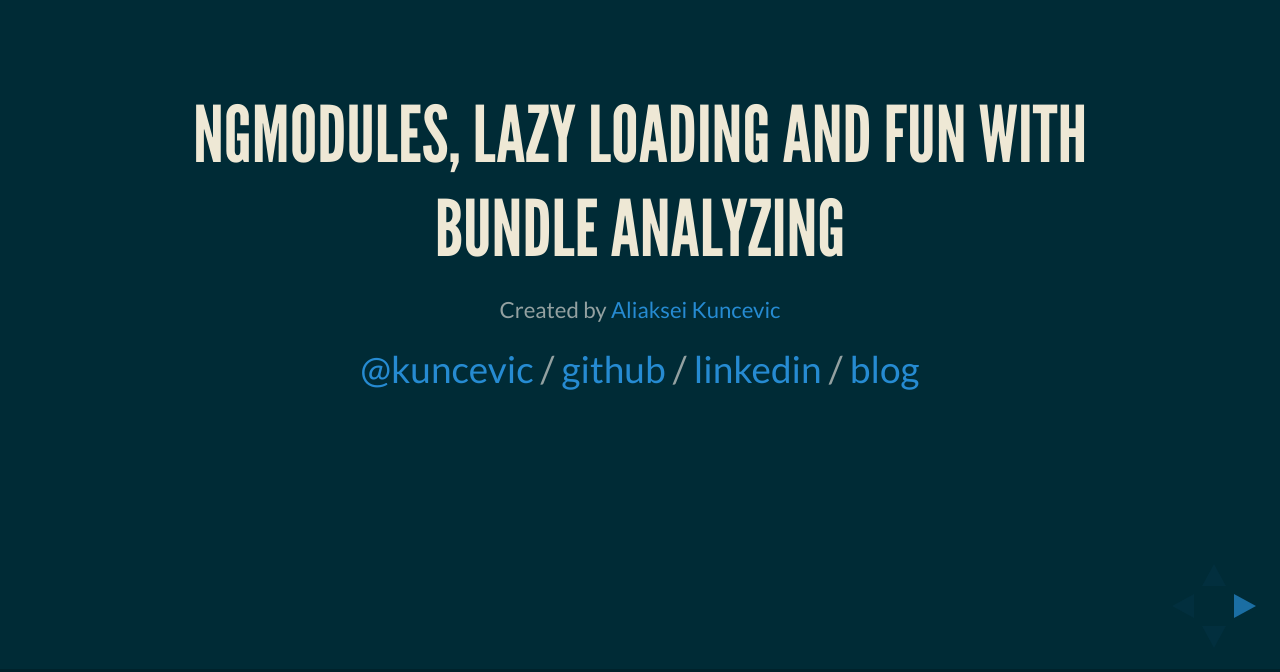
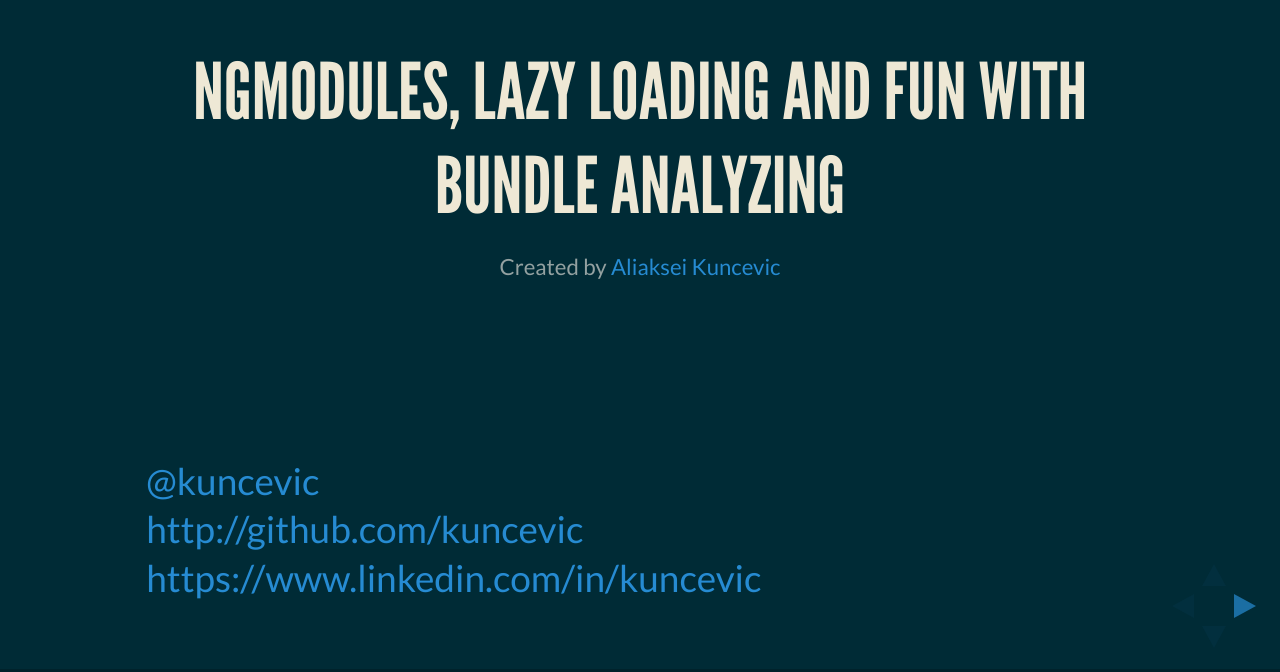
Before and after one commit to kuncevic/talks, a plain HTML site: page ng-modules-lazy-loading-and-fun-with-bundle-analyzing.html in a window 1280 px wide. Shown: the part 128-800 px from the top of the page. Drawn offline with Linux system fonts and the light colour scheme.

Commit message:
minor fixes

```diff
--- a/ng-modules-lazy-loading-and-fun-with-bundle-analyzing.html
+++ b/ng-modules-lazy-loading-and-fun-with-bundle-analyzing.html
@@ -4,7 +4,7 @@
 	<head>
 		<meta charset="utf-8">
 
-		<title>ngModules, lazy loading and fun with bundle analyzing</title>
+		<title>NgModules, lazy loading and fun with bundle analyzing</title>
 
 		<meta name="description" content="Angular modular project structure, core, shared, feature modules, lazy loading, bundle analyzing">
 		<meta name="author" content="Aliaksei Kuncevic">
@@ -40,15 +40,15 @@
 
 			<!-- Any section element inside of this container is displayed as a slide -->
 			<div class="slides">
-				<section>
-					<h2>ngModules, lazy loading and fun with bundle analyzing</h2>
-					<p>
-						<small>Created by <a href="http://iterity.io">Aliaksei Kuncevic</a></small>
+				<section style="margin-top:80px !important;">
+					<h2>NgModules, lazy loading and fun with bundle analyzing</h2>
+					<p><small>Created by <a href="https://www.linkedin.com/in/kuncevic">Aliaksei Kuncevic</a></small></p>
+					<p style="text-align: left; margin-top:150px !important;">
+						<a href="http://twitter.com/kuncevic" target="_blank">@kuncevic</a>
 						<br />
-						<a href="http://twitter.com/kuncevic" target="_blank">@kuncevic</a> /
-						<a href="http://github.com/kuncevic" target="_blank">github</a> /
-						<a href="https://www.linkedin.com/in/kuncevic/" target="_blank">linkedin</a> /
-						<a href="http://iterity.io/" target="_blank">blog</a>
+						<a href="http://github.com/kuncevic" target="_blank">http://github.com/kuncevic</a>
+						<br />
+						<a href="https://www.linkedin.com/in/kuncevic/" target="_blank">https://www.linkedin.com/in/kuncevic</a>
 					</p>
 				</section>
 
@@ -493,7 +493,7 @@ return pickBy(item, function(value, key) { return !key.startsWith('$$'); }) as T
 				history: true,
 				center: true,
 
-				transition: 'slide', // none/fade/slide/convex/concave/zoom
+				transition: Reveal.getQueryHash().transition || 'default', // default/cube/page/concave/zoom/linear/fade/none
 
 				// More info https://github.com/hakimel/reveal.js#dependencies
 				dependencies: [
```
Also changed, not shown: getting-sarted-with-angular-material-2.html (+0 -2 lines), ngrx-4-features-and-migration-path.html (+1 -1 lines).
